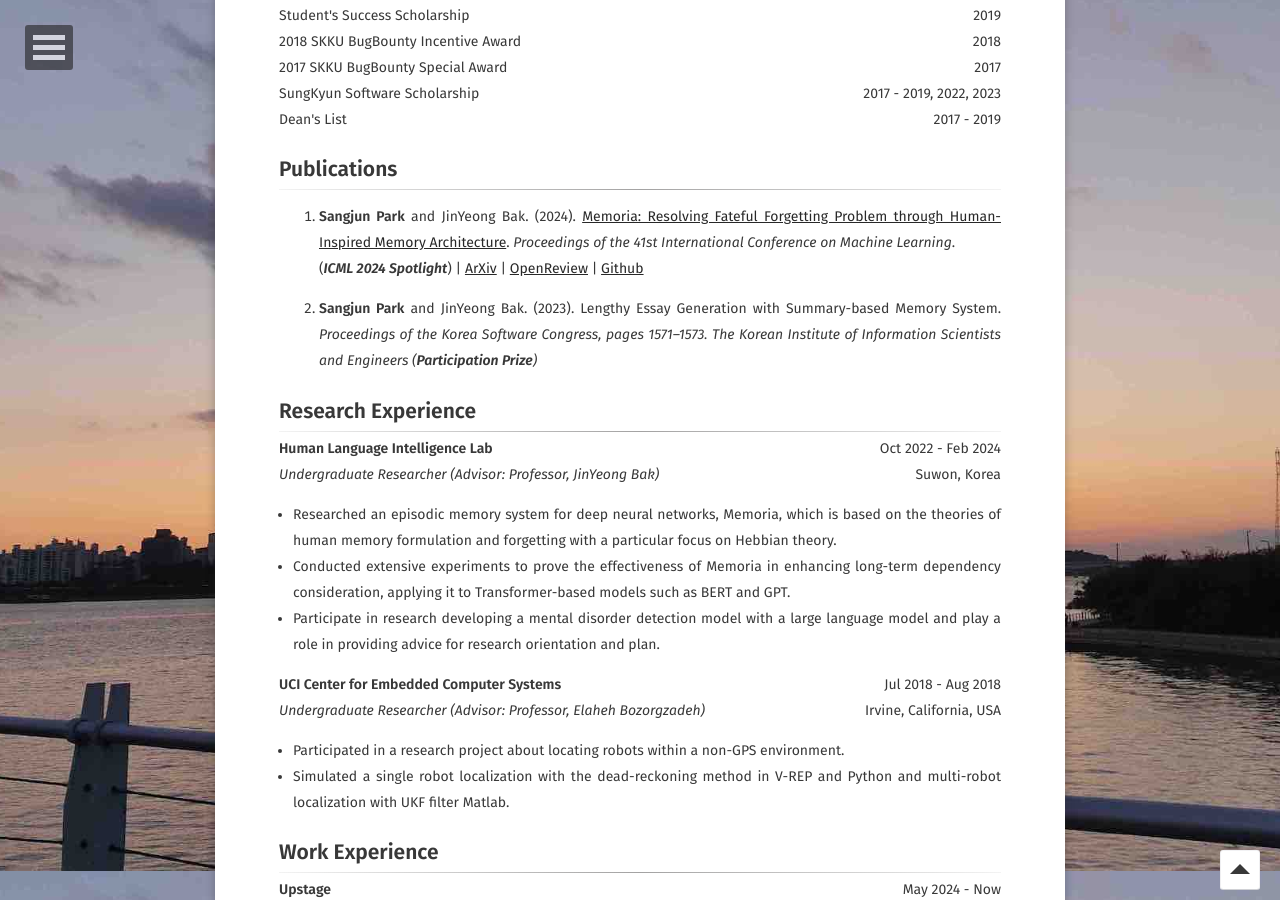
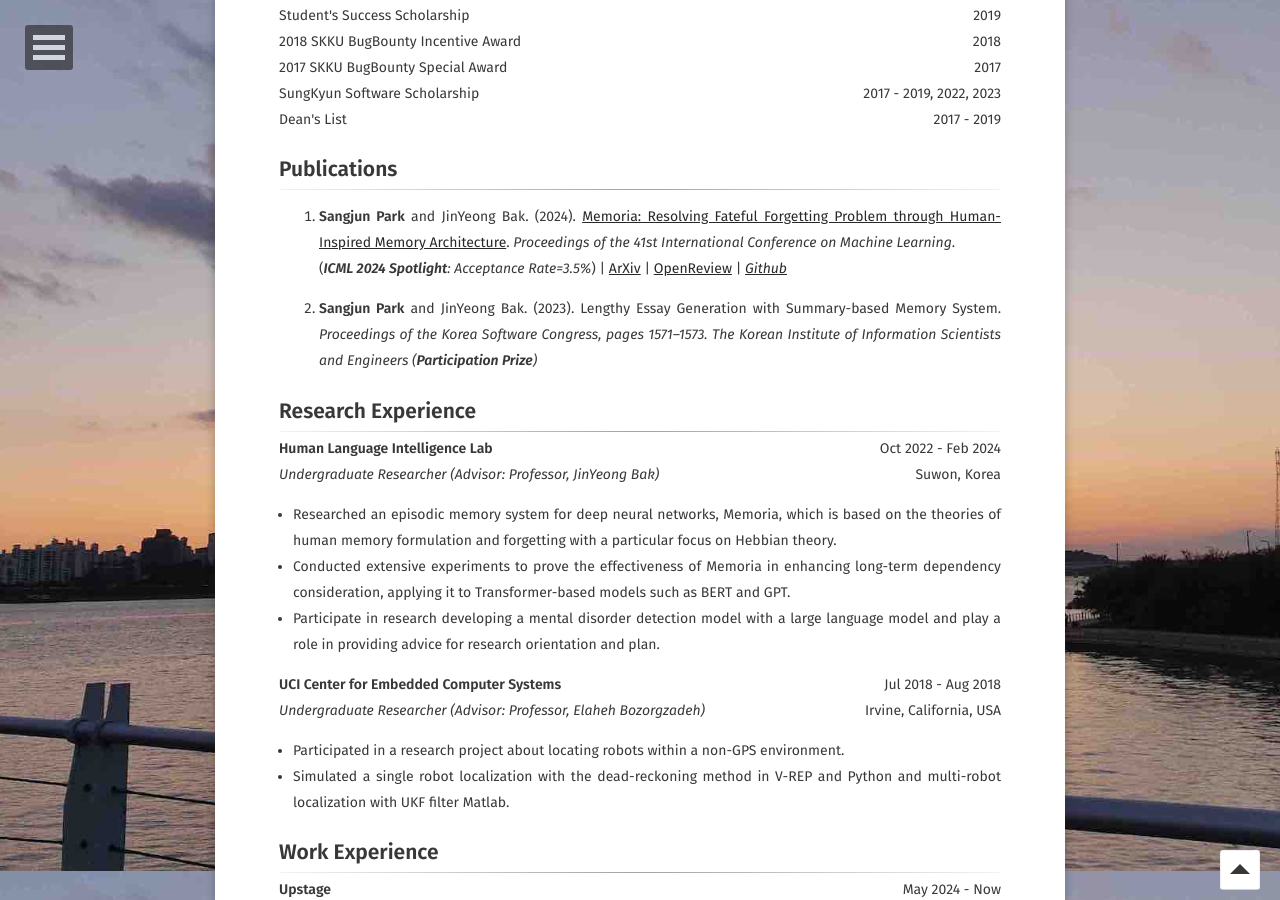
Before and after one commit to psj8252/psj8252.github.io, a Jekyll site: the page built from about/index.md, in a window 1280 px wide and 900 px high, scrolled down 929 px. Built offline with Jekyll 4.4.1, drawn with Linux system fonts in a browser that asks for light colours.

Commit message:
feat: Add acceptance rate

```diff
--- a/about/index.md
+++ b/about/index.md
@@ -119,7 +119,8 @@ Introduction to Computational Neuroscience, Neurogenetics, Evolution
 ---
 
 1. **Sangjun Park** and JinYeong Bak. (2024). [Memoria: Resolving Fateful Forgetting Problem through Human-Inspired Memory Architecture](https://icml.cc/virtual/2024/poster/32668). *Proceedings of the 41st International Conference on Machine Learning*.
-(***ICML 2024 Spotlight***) \| [ArXiv](https://arxiv.org/abs/2310.03052) \| [OpenReview](https://openreview.net/forum?id=yTz0u4B8ug) \| [Github](https://github.com/cosmoquester/memoria)
+(***ICML 2024 Spotlight**: Acceptance Rate=3.5%*) \| [ArXiv](https://arxiv.org/abs/2310.03052) \| [OpenReview](https://openreview.net/forum?id=yTz0u4B8ug) \| [<i class="icon-github">Github</i>
+](https://github.com/cosmoquester/memoria)
 
 2. **Sangjun Park** and JinYeong Bak. (2023). Lengthy Essay Generation with Summary-based Memory System. *Proceedings of the Korea Software Congress, pages 1571–1573. The Korean
 Institute of Information Scientists and Engineers (**Participation Prize**)*
```
